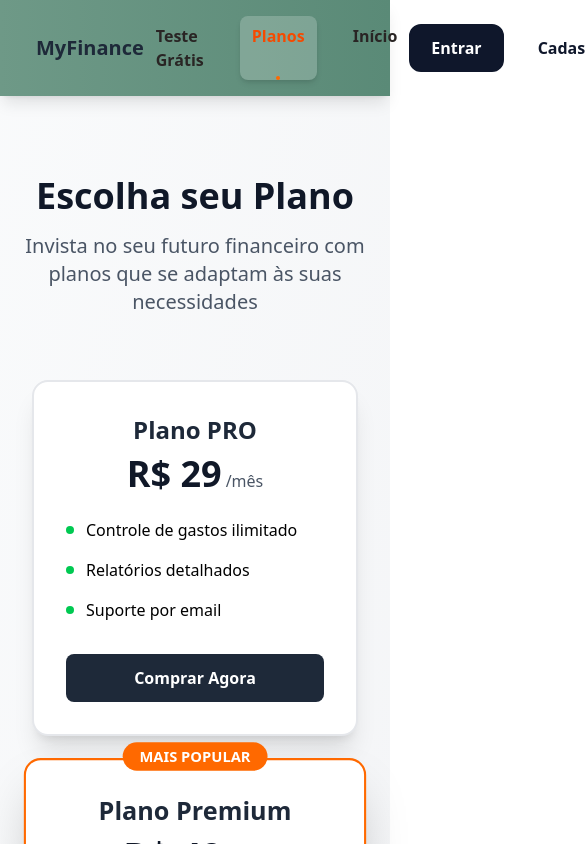
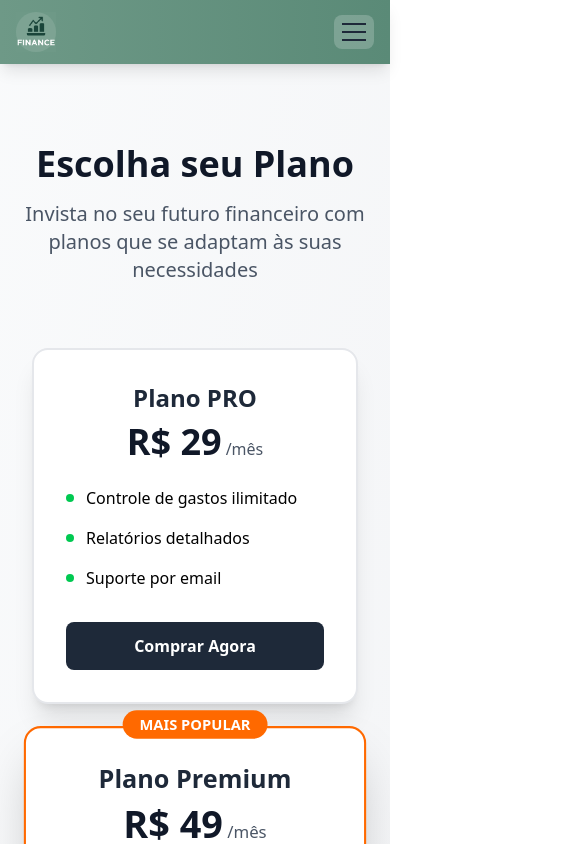
Before and after one commit to PedroTalalayv/myfinance, a React (Vite) app: page /planos in a window 390 px wide. Shown: the top 844 px of the page, 585 px wide, since content can reach past the window. Built offline with nearby package versions, Linux system fonts and the light colour scheme.

Commit message:
organizacao header

```diff
--- a/src/components/Header.tsx
+++ b/src/components/Header.tsx
@@ -1,32 +1,35 @@
 import { Link, useLocation } from "react-router-dom";
+import { useState } from "react";
 
 export default function Header() {
     const location = useLocation();
+    const [menuAberto, setMenuAberto] = useState(false);
 
     // Verifica se a rota está ativa
     const isActive = (path: string) => location.pathname === path;
 
     return (
-        <header className="flex justify-between items-center px-6 lg:px-12 py-4 shadow-lg bg-gradient-to-r from-[#6e9987] to-[#5a8a77] sticky top-0 z-50">
+        <>
+            <header className="flex justify-between items-center px-4 lg:px-12 py-3 shadow-lg bg-gradient-to-r from-[#6e9987] to-[#5a8a77] sticky top-0 z-50">
 
-            {/* Logo */}
-            <Link to="/" className="flex items-center gap-3 group">
+
+                <Link to="/" className="flex items-center gap-2 group z-50">
                     <div className="relative">
                         <img
                             src="/financeLogo.png"
                             alt="Logo MyFinance"
-                        className="h-12 w-12 object-contain group-hover:scale-110 transition-transform duration-300"
+                            className="h-10 w-10 lg:h-12 lg:w-12 object-contain group-hover:scale-110 transition-transform duration-300"
                         />
                         <div className="absolute inset-0 bg-white/10 rounded-full group-hover:bg-white/20 transition-colors duration-300"></div>
                     </div>
-                <h1 className="text-xl lg:text-2xl font-bold text-gray-800">MyFinance</h1>
+                    <h1 className="text-lg lg:text-2xl font-bold text-gray-800 hidden sm:block">MyFinance</h1>
                 </Link>
 
-            {/* Navegação */}
-            <nav className="flex gap-6 lg:gap-10 text-stone-800 font-semibold">
+                {/* Navegação Desktop */}
+                <nav className="hidden md:flex gap-4 lg:gap-8 text-stone-800 font-semibold">
                     <Link
                         to="/lancamentos"
-                    className={`relative px-3 py-2 rounded-lg transition-all duration-300 hover:scale-105 ${
+                        className={`relative px-3 py-2 rounded-lg transition-all duration-300 hover:scale-105 text-sm lg:text-base ${
                             isActive('/lancamentos')
                                 ? 'text-orange-600 bg-white/20 shadow-md'
                                 : 'hover:text-orange-700 hover:bg-white/10'
@@ -40,7 +43,7 @@ export default function Header() {
 
                     <Link
                         to="/planos"
-                    className={`relative px-3 py-2 rounded-lg transition-all duration-300 hover:scale-105 ${
+                        className={`relative px-3 py-2 rounded-lg transition-all duration-300 hover:scale-105 text-sm lg:text-base ${
                             isActive('/planos')
                                 ? 'text-orange-600 bg-white/20 shadow-md'
                                 : 'hover:text-orange-700 hover:bg-white/10'
@@ -54,29 +57,105 @@ export default function Header() {
 
                     <Link
                         to="/"
-                    className={`relative px-3 py-2 rounded-lg transition-all duration-300 hover:scale-105 ${
+                        className={`relative px-3 py-2 rounded-lg transition-all duration-300 hover:scale-105 text-sm lg:text-base ${
                             isActive('/')
                                 ? 'text-orange-600 bg-white/20 shadow-md'
                                 : 'hover:text-orange-700 hover:bg-white/10'
                         }`}
                     >
-                    Início
+                        🏠 Início
                         {isActive('/') && (
                             <span className="absolute bottom-0 left-1/2 transform -translate-x-1/2 w-1 h-1 bg-orange-500 rounded-full"></span>
                         )}
                     </Link>
                 </nav>
 
-            {/* Botões de Ação */}
-            <div className="flex gap-3">
-                <button className="bg-slate-900 hover:bg-slate-800 text-white px-5 py-2.5 rounded-xl font-semibold transition-all duration-300 hover:scale-105 hover:shadow-lg border-2 border-slate-900 hover:border-slate-700">
+
+                <div className="hidden md:flex gap-3">
+                    <button className="bg-slate-900 hover:bg-slate-800 text-white px-4 py-2 lg:px-5 lg:py-2.5 rounded-xl font-semibold transition-all duration-300 hover:scale-105 hover:shadow-lg border-2 border-slate-900 hover:border-slate-700 text-sm lg:text-base">
                         Entrar
                     </button>
-                <button className="bg-white hover:bg-gray-100 text-slate-900 px-5 py-2.5 rounded-xl font-semibold transition-all duration-300 hover:scale-105 hover:shadow-lg border-2 border-white">
+                    <button className="bg-white hover:bg-gray-100 text-slate-900 px-4 py-2 lg:px-5 lg:py-2.5 rounded-xl font-semibold transition-all duration-300 hover:scale-105 hover:shadow-lg border-2 border-white text-sm lg:text-base">
                         Cadastrar
                     </button>
                 </div>
 
+                {/* Menu Hamburger Mobile */}
+                <button
+                    className="md:hidden flex flex-col gap-1.5 p-2 rounded-lg bg-white/20 hover:bg-white/30 transition-colors z-50"
+                    onClick={() => setMenuAberto(!menuAberto)}
+                >
+                    <span className={`w-6 h-0.5 bg-gray-800 transition-all duration-300 ${menuAberto ? 'rotate-45 translate-y-2' : ''}`}></span>
+                    <span className={`w-6 h-0.5 bg-gray-800 transition-all duration-300 ${menuAberto ? 'opacity-0' : 'opacity-100'}`}></span>
+                    <span className={`w-6 h-0.5 bg-gray-800 transition-all duration-300 ${menuAberto ? '-rotate-45 -translate-y-2' : ''}`}></span>
+                </button>
             </header>
+
+            {/* Menu Mobile */}
+            <div className={`fixed inset-0 bg-gradient-to-br from-[#6e9987] to-[#5a8a77] z-40 transition-all duration-300 md:hidden ${
+                menuAberto ? 'opacity-100 translate-y-0' : 'opacity-0 -translate-y-full pointer-events-none'
+            }`}>
+                <div className="flex flex-col items-center justify-center h-full space-y-8 pt-20">
+                    {/* Logo Mobile */}
+                    <div className="flex items-center gap-3 mb-8">
+                        <img
+                            src="/financeLogo.png"
+                            alt="Logo MyFinance"
+                            className="h-16 w-16 object-contain"
+                        />
+                        <h1 className="text-2xl font-bold text-gray-800">MyFinance</h1>
+                    </div>
+
+                    {/* Links Mobile */}
+                    <nav className="flex flex-col gap-6 text-center w-full px-8">
+                        <Link
+                            to="/lancamentos"
+                            className={`text-xl font-semibold py-4 rounded-2xl transition-all duration-300 ${
+                                isActive('/lancamentos')
+                                    ? 'text-orange-600 bg-white/30 shadow-lg'
+                                    : 'text-gray-800 hover:text-orange-700 hover:bg-white/20'
+                            }`}
+                            onClick={() => setMenuAberto(false)}
+                        >
+                            Teste Grátis
+                        </Link>
+
+                        <Link
+                            to="/planos"
+                            className={`text-xl font-semibold py-4 rounded-2xl transition-all duration-300 ${
+                                isActive('/planos')
+                                    ? 'text-orange-600 bg-white/30 shadow-lg'
+                                    : 'text-gray-800 hover:text-orange-700 hover:bg-white/20'
+                            }`}
+                            onClick={() => setMenuAberto(false)}
+                        >
+                            Planos
+                        </Link>
+
+                        <Link
+                            to="/"
+                            className={`text-xl font-semibold py-4 rounded-2xl transition-all duration-300 ${
+                                isActive('/')
+                                    ? 'text-orange-600 bg-white/30 shadow-lg'
+                                    : 'text-gray-800 hover:text-orange-700 hover:bg-white/20'
+                            }`}
+                            onClick={() => setMenuAberto(false)}
+                        >
+                            Início
+                        </Link>
+                    </nav>
+
+                    {/* Botões Mobile */}
+                    <div className="flex flex-col gap-4 w-full px-8 mt-8">
+                        <button className="bg-slate-900 hover:bg-slate-800 text-white py-4 rounded-2xl font-semibold transition-all duration-300 hover:scale-105 text-lg">
+                            Entrar
+                        </button>
+                        <button className="bg-white hover:bg-gray-100 text-slate-900 py-4 rounded-2xl font-semibold transition-all duration-300 hover:scale-105 text-lg">
+                            Cadastrar
+                        </button>
+                    </div>
+                </div>
+            </div>
+        </>
     );
 }
```
Lines whose indentation alone changed are shown as unchanged.
